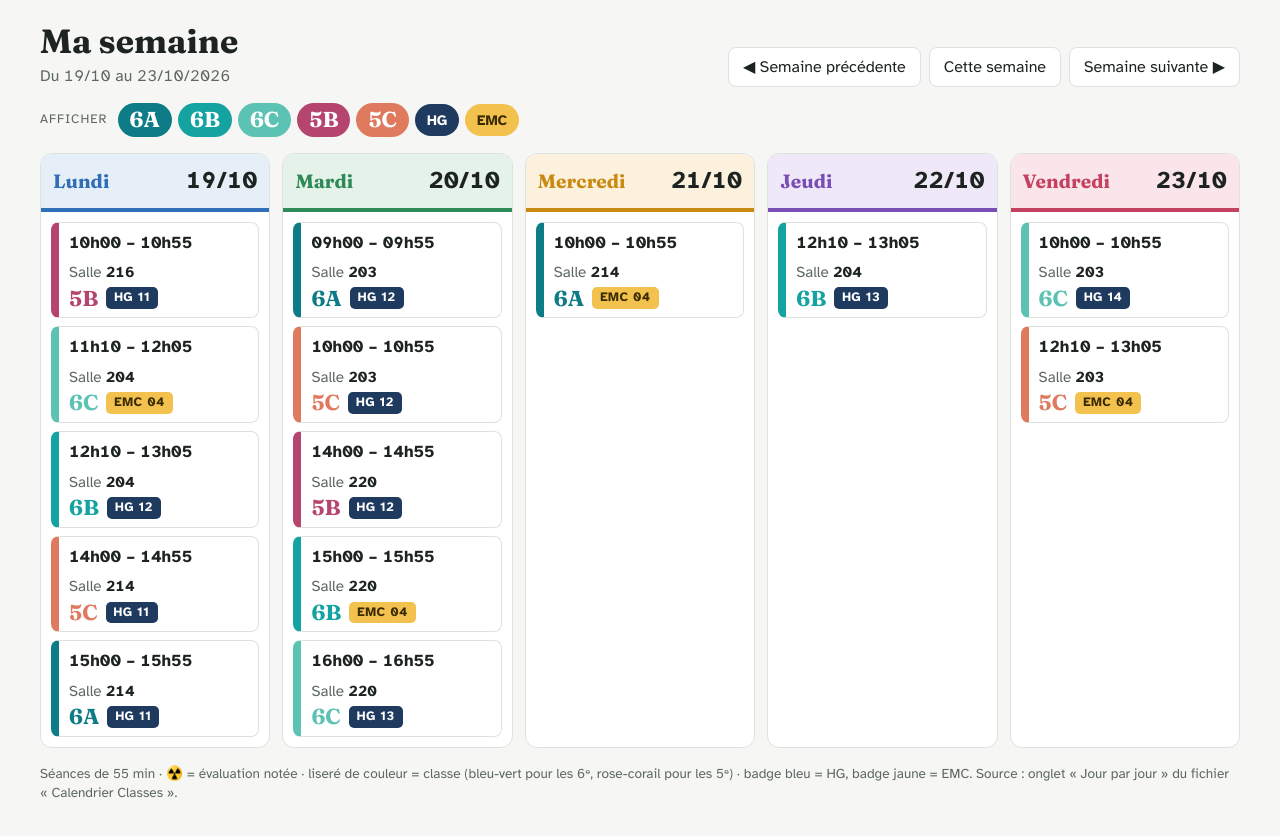
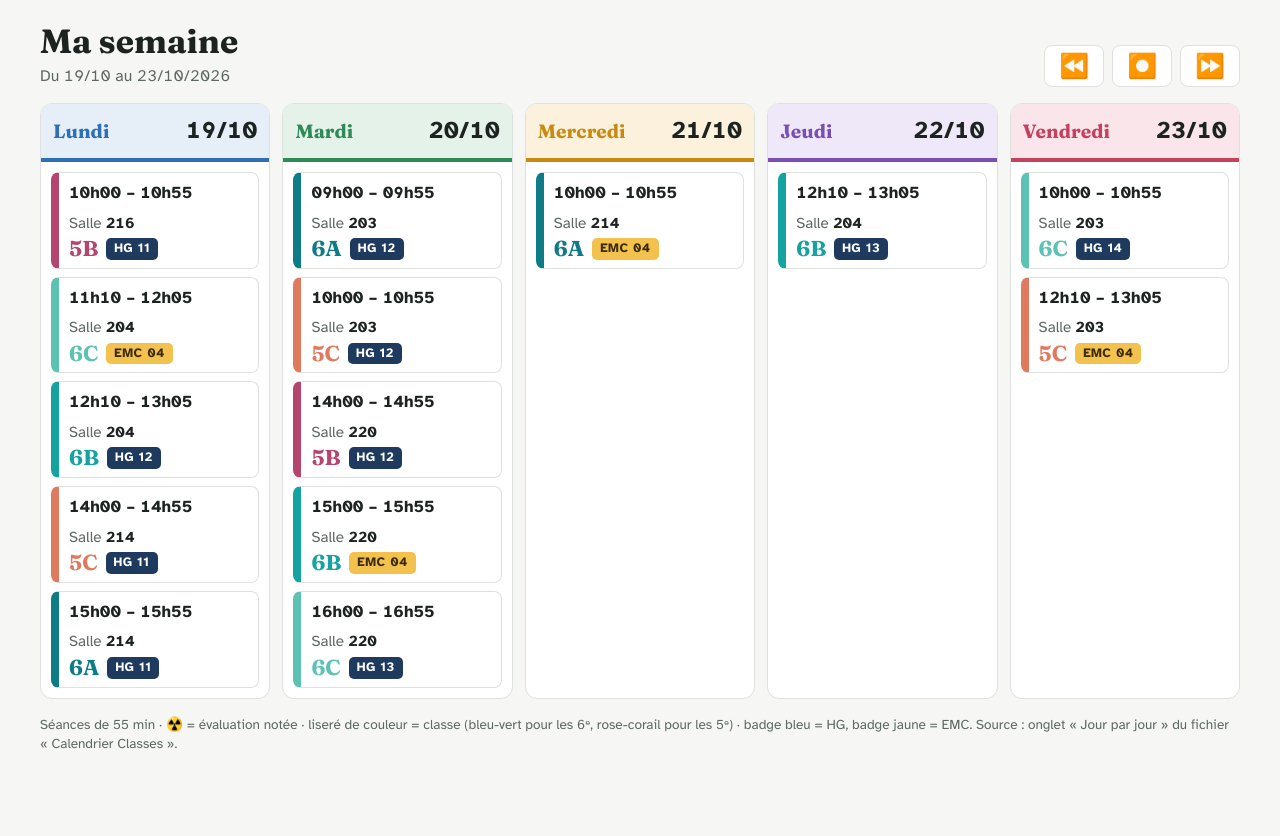
Before and after one commit to ChrisSorbadere/agenda-cours, a plain HTML site: page index.html in a window 1280 px wide. After the commit the page ends 800 px from the top, so only its background shows below. Drawn offline with Linux system fonts and the light colour scheme.

Commit message:
Add files via upload

```diff
--- a/index.html
+++ b/index.html
@@ -46,16 +46,10 @@ header{display:flex;flex-wrap:wrap;align-items:end;justify-content:space-between
 h1{font-family:var(--display);font-size:clamp(1.5rem,4vw,2.1rem);margin:0;text-wrap:balance}
 .range{color:var(--muted);font-variant-numeric:tabular-nums}
 .nav{display:flex;gap:8px;flex-wrap:wrap}
+.nav button{font-size:1.5rem;line-height:1;padding:8px 14px}
 button{font:inherit;cursor:pointer;border:1px solid var(--line);background:var(--surface);color:var(--fg);border-radius:8px;padding:8px 14px}
 button:hover{border-color:var(--muted)}
 button:focus-visible{outline:3px solid var(--lun);outline-offset:2px}
-.filters{display:flex;flex-wrap:wrap;gap:6px;align-items:center}
-.filters span.lbl{font-size:.8rem;text-transform:uppercase;letter-spacing:.08em;color:var(--muted);margin-right:4px}
-.chip{padding:5px 11px;border-radius:999px;font-size:.9rem;font-weight:700}
-.chip[aria-pressed="false"]{opacity:.35}
-.chip.cls{background:var(--cc);color:#fff;border-color:transparent}
-.chip.HG{background:var(--hg);color:var(--hg-fg);border-color:transparent}
-.chip.EMC{background:var(--emc);color:var(--emc-fg);border-color:transparent}
 .week{display:grid;grid-template-columns:repeat(5,minmax(0,1fr));gap:12px}
 @media (max-width:820px){.week{grid-template-columns:1fr}}
 .day{background:var(--surface);border:1px solid var(--line);border-radius:12px;overflow:hidden;display:flex;flex-direction:column;min-width:0}
@@ -93,12 +87,11 @@ button:focus-visible{outline:3px solid var(--lun);outline-offset:2px}
       <div class="range" id="range"></div>
     </div>
     <div class="nav">
-      <button id="prev" type="button">◀ Semaine précédente</button>
-      <button id="now" type="button">Cette semaine</button>
-      <button id="next" type="button">Semaine suivante ▶</button>
+      <button id="prev" type="button" title="Semaine précédente" aria-label="Semaine précédente">⏪</button>
+      <button id="now" type="button" title="Cette semaine" aria-label="Cette semaine">⏺️</button>
+      <button id="next" type="button" title="Semaine suivante" aria-label="Semaine suivante">⏩</button>
     </div>
   </header>
-  <div class="filters" id="filters"><span class="lbl">Afficher</span></div>
   <div class="week" id="week"></div>
   <div class="legend">Séances de 55 min · ☢️ = évaluation notée · liseré de couleur = classe (bleu-vert pour les 6ᵉ, rose-corail pour les 5ᵉ) · badge bleu = HG, badge jaune = EMC. Source : onglet « Jour par jour » du fichier « Calendrier Classes ».</div>
 </div>
@@ -271,19 +264,6 @@ RAW.split("\n").forEach(line=>{
   });
 });
 
-const state={on:new Set([...CLASSES,"HG","EMC"])};
-try{const s=JSON.parse(localStorage.getItem("filtres")||"null");if(Array.isArray(s))state.on=new Set(s)}catch(e){}
-
-const filters=document.getElementById("filters");
-[...CLASSES,"HG","EMC"].forEach(c=>{
-  const b=document.createElement("button");b.type="button";b.id="f-"+c;b.textContent=c;
-  b.className="chip "+(CLASSES.includes(c)?"cls":c);
-  if(CLASSES.includes(c))b.style.setProperty("--cc","var(--c"+c+")");
-  b.setAttribute("aria-pressed",state.on.has(c));
-  b.onclick=()=>{state.on.has(c)?state.on.delete(c):state.on.add(c);b.setAttribute("aria-pressed",state.on.has(c));
-    try{localStorage.setItem("filtres",JSON.stringify([...state.on]))}catch(e){};render()};
-  filters.appendChild(b);
-});
 
 function monday(d){const x=new Date(d.getFullYear(),d.getMonth(),d.getDate());const w=(x.getDay()+6)%7;x.setDate(x.getDate()-w);return x}
 const today=new Date();
@@ -303,8 +283,8 @@ function render(){
     col.style.setProperty("--dc","var(--"+c+")");col.style.setProperty("--dbg","var(--"+c+"-bg)");
     col.innerHTML=`<div class="dhead"><span class="dname">${name}</span><span class="ddate">${pad(d.getDate())}/${pad(d.getMonth()+1)}</span></div>`;
     const ul=document.createElement("div");ul.className="list";
-    const shown=list.filter(s=>state.on.has(s.cls)&&state.on.has(s.mat));
-    if(!shown.length) ul.innerHTML=`<div class="empty">${list.length?"Rien avec ces filtres":"Pas de cours"}</div>`;
+    const shown=list;
+    if(!shown.length) ul.innerHTML=`<div class="empty">${"Pas de cours"}</div>`;
     shown.forEach(s=>{
       const past=new Date(d.getFullYear(),d.getMonth(),d.getDate(),s.h,s.m+55)<today;
       const el=document.createElement("div");el.className="s"+(past?" past":"");el.style.setProperty("--cc","var(--c"+s.cls+")");
--- a/sw.js
+++ b/sw.js
@@ -1,4 +1,4 @@
-const CACHE="agenda-cours-v1";
+const CACHE="agenda-cours-v2";
 const FILES=["./","index.html","manifest.webmanifest","icon.svg","icon-192.png","icon-512.png"];
 self.addEventListener("install",e=>{e.waitUntil(caches.open(CACHE).then(c=>c.addAll(FILES)));self.skipWaiting()});
 self.addEventListener("activate",e=>{e.waitUntil(caches.keys().then(k=>Promise.all(k.filter(n=>n!==CACHE).map(n=>caches.delete(n)))));self.clients.claim()});
```
